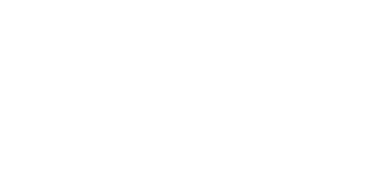
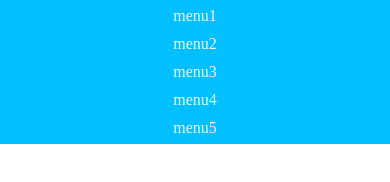
Before and after one commit to djonli-ux/media, a plain HTML site: page index.html in a window 390 px wide. Drawn offline with Linux system fonts and the light colour scheme.

Commit message:
mod: index.html, style.css

```diff
--- a/index.html
+++ b/index.html
@@ -3,9 +3,16 @@
 <head>
     <meta charset="UTF-8">
     <meta name="viewport" content="width=device-width, initial-scale=1.0">
-    <title>Document</title>
+    <title>Menu</title>
+    <link rel="stylesheet" href="style.css">
 </head>
 <body>
-
+    <div class="content">
+        <p>menu1</p>
+        <p>menu2</p>
+        <p>menu3</p>
+        <p>menu4</p>
+        <p>menu5</p>
+    </div>
 </body>
 </html>
--- a/style.css
+++ b/style.css
@@ -0,0 +1,37 @@
+body {
+    margin: 0px;
+}
+
+.content {
+    width: 100%;
+    padding-top: 2px;
+    padding-bottom: 2px;
+    color: aliceblue;
+    background-color: rgb(2, 191, 255);
+    display: flex;
+    justify-content: flex-end;
+}
+
+.content > p {
+    transition: transform 2s ease-in-out;
+    margin: 5px;
+}
+
+.content > p:hover {
+    color: grey;
+    transform: rotate(360deg) translateX(1000px);
+}
+
+@media screen and (max-width: 576px) {
+    .content {
+        flex-direction: column;
+        justify-content: center;
+        text-align: center;
+    }
+}
+
+@media screen and (max-width: 768px) {
+    .content {
+        justify-content: center;
+    }
+}
```
